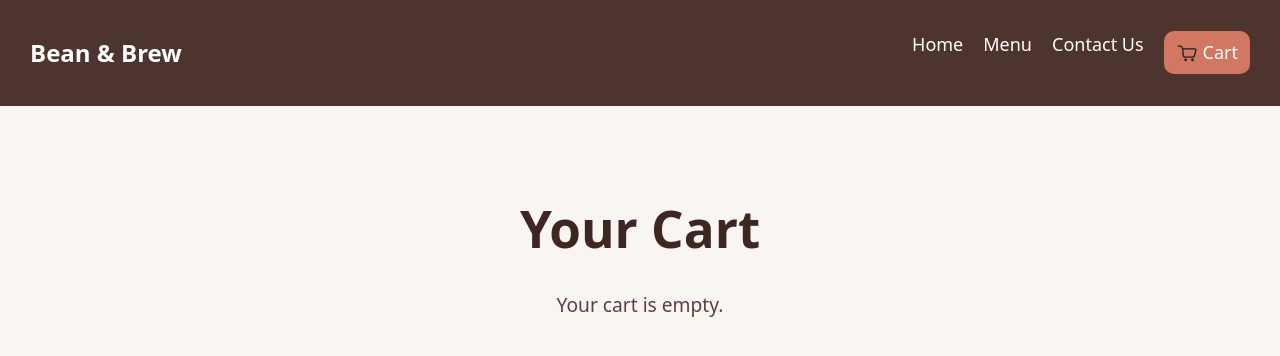
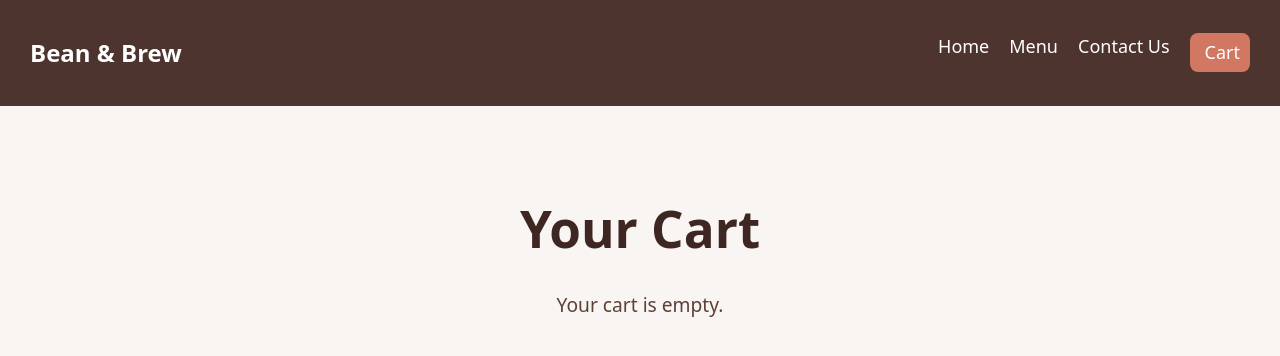
Before and after one commit to Abhavya28/Cafe-Website, a React (Vite) app: page /Cafe-Website/cart in a window 1280 px wide. Shown: the top 356 px of the page. Built offline with nearby package versions, Linux system fonts and the light colour scheme.

Commit message:
edited nav

```diff
--- a/src/Components/Navbar.css
+++ b/src/Components/Navbar.css
@@ -1,7 +1,8 @@
-.navbar {
+/* .navbar {
   display: flex;
   justify-content: space-between;
   align-items: center;
+  justify-items: center;
   padding: 15px 30px;
   background-color: #4e342e;
 }
@@ -32,11 +33,11 @@
   color: #ffcc80;
 }
 
-/* Cart Button */
+
 .cart-btn {
   display: flex;
   align-items: center;
-  gap: 5px; /* Space between SVG and text */
+  gap: 5px;
   color: white;
   background-color: #d27762;
   padding: 8px 12px;
@@ -58,7 +59,7 @@
   color: #4e342e;
 }
 
-/* Item Count Badge */
+
 .cart-count {
   background: #6b4f4f;
   color: white;
@@ -70,3 +71,129 @@
   top: -5px;
   right: -5px;
 }
+
+@media only screen and (max-width: 600px) {
+
+}
+}
+*/
+
+
+/* Navbar base */
+.navbar {
+  display: flex;
+  justify-content: space-between;
+  align-items: center;
+  padding: 15px 30px;
+  background-color: #4e342e;
+  position: relative;
+  z-index: 2000;
+}
+
+.logo {
+  font-size: 24px;
+  font-weight: bold;
+  color: white;
+}
+
+/* Nav links desktop */
+.nav-links {
+  list-style: none;
+  display: flex;
+  gap: 20px;
+  margin: 0;
+  padding: 0;
+}
+
+.nav-links li a {
+  text-decoration: none;
+  color: white;
+  font-size: 18px;
+  font-weight: 500;
+  transition: color 0.3s ease;
+}
+
+.nav-links li a:hover {
+  color: #ffcc80;
+}
+
+/* Cart Button */
+.cart-btn {
+  display: flex;
+  align-items: center;
+  gap: 5px;
+  color: white;
+  background-color: #d27762;
+  padding: 6px 10px;
+  border-radius: 8px;
+  font-weight: bold;
+  position: relative;
+  transition: all 0.3s ease;
+  font-size: 16px;
+}
+
+.cart-btn:hover {
+  background-color: white;
+  color: #4e342e;
+}
+
+.cart-count {
+  background: #6b4f4f;
+  color: white;
+  font-size: 0.75rem;
+  font-weight: bold;
+  padding: 2px 6px;
+  border-radius: 50%;
+  position: absolute;
+  top: -5px;
+  right: -5px;
+}
+
+/* Hamburger button */
+.hamburger {
+  display: none;
+  background: none;
+  border: none;
+  cursor: pointer;
+  z-index: 3000; /* always above nav menu */
+}
+
+.hamburger svg {
+  width: 28px;
+  height: 28px;
+  fill: white;
+}
+
+/* Mobile styles */
+@media (max-width: 768px) {
+  .hamburger {
+    display: block;
+  }
+
+  .nav-links {
+    display: none;
+    flex-direction: column;
+    position: absolute;
+    top: 100%;
+    left: 0;
+    width: 100%;
+    background: #4e342e;
+    padding: 1rem 0;
+    z-index: 2500;
+  }
+
+  .nav-links.open {
+    display: flex;
+  }
+
+  .nav-links li {
+    text-align: center;
+    margin: 12px 0;
+  }
+
+  .cart-btn {
+    justify-content: center;
+    width: 20%;
+    margin: 0 auto;
+  }
+}
--- a/src/Components/Navbar.jsx
+++ b/src/Components/Navbar.jsx
@@ -1,40 +1,104 @@
+// import { Link } from "react-router-dom";
+// import "./Navbar.css";
+// import { useContext } from "react";
+// import { CartContext } from "../Components/CartComponent.jsx";
+
+// function Navbar() {
+//   const { cart } = useContext(CartContext);
+
+//   return (
+//     <nav className="navbar">
+//       <h2 className="logo">Bean & Brew</h2>
+//       <ul className="nav-links">
+//         <li><Link to="/">Home</Link></li>
+//         <li><Link to="/menu">Menu</Link></li>
+//         <li><Link to="/contact">Contact Us</Link></li>
+//         <li>
+//           <Link to="/cart" className="cart-btn">
+//             {/* Cart SVG */}
+//             <svg
+//               xmlns="http://www.w3.org/2000/svg"
+//               viewBox="0 0 32 32"
+//               width="24"
+//               height="24"
+//             >
+//               <defs>
+//                 <style>{`.cls-1{fill:#231f20}`}</style>
+//               </defs>
+//               <g id="cart">
+//                 <path
+//                   className="cls-1"
+//                   d="M29.46 10.14A2.94 2.94 0 0 0 27.1 9H10.22L8.76 6.35A2.67 2.67 0 0 0 6.41 5H3a1 1 0 0 0 0 2h3.41a.68.68 0 0 1 .6.31l1.65 3 .86 9.32a3.84 3.84 0 0 0 4 3.38h10.37a3.92 3.92 0 0 0 3.85-2.78l2.17-7.82a2.58 2.58 0 0 0-.45-2.27zM28 11.86l-2.17 7.83A1.93 1.93 0 0 1 23.89 21H13.48a1.89 1.89 0 0 1-2-1.56L10.73 11H27.1a1 1 0 0 1 .77.35.59.59 0 0 1 .13.51z"
+//                 />
+//                 <circle className="cls-1" cx="14" cy="26" r="2" />
+//                 <circle className="cls-1" cx="24" cy="26" r="2" />
+//               </g>
+//             </svg>
+//             {/* Item count */}
+//             {cart.length > 0 && <span className="cart-count">{cart.length}</span>}
+//             Cart
+//           </Link>
+//         </li>
+//       </ul>
+//     </nav>
+//   );
+// }
+
+// export default Navbar;
+
+
 import { Link } from "react-router-dom";
 import "./Navbar.css";
-import { useContext } from "react";
+import { useContext, useState } from "react";
 import { CartContext } from "../Components/CartComponent.jsx";
 
 function Navbar() {
   const { cart } = useContext(CartContext);
+  const [menuOpen, setMenuOpen] = useState(false);
 
   return (
     <nav className="navbar">
       <h2 className="logo">Bean & Brew</h2>
-      <ul className="nav-links">
-        <li><Link to="/">Home</Link></li>
-        <li><Link to="/menu">Menu</Link></li>
-        <li><Link to="/contact">Contact Us</Link></li>
+
+      {/* Hamburger Button with SVG */}
+      <button
+        className="hamburger"
+        onClick={() => setMenuOpen(!menuOpen)}
+        aria-label="Toggle Menu"
+      >
+        <svg
+          xmlns="http://www.w3.org/2000/svg"
+          viewBox="0 0 50 50"
+          width="28"
+          height="28"
+          fill="#fff"
+        >
+          <path d="M 3 9 A 1.0001 1.0001 0 1 0 3 11 L 47 11 A 1.0001 1.0001 0 1 0 47 9 L 3 9 z M 3 24 A 1.0001 1.0001 0 1 0 3 26 L 47 26 A 1.0001 1.0001 0 1 0 47 24 L 3 24 z M 3 39 A 1.0001 1.0001 0 1 0 3 41 L 47 41 A 1.0001 1.0001 0 1 0 47 39 L 3 39 z"></path>
+        </svg>
+      </button>
+
+      {/* Navigation Links */}
+      <ul className={`nav-links ${menuOpen ? "open" : ""}`}>
         <li>
-          <Link to="/cart" className="cart-btn">
+          <Link to="/" onClick={() => setMenuOpen(false)}>Home</Link>
+        </li>
+        <li>
+          <Link to="/menu" onClick={() => setMenuOpen(false)}>Menu</Link>
+        </li>
+        <li>
+          <Link to="/contact" onClick={() => setMenuOpen(false)}>Contact Us</Link>
+        </li>
+        <li>
+          <Link to="/cart" className="cart-btn" onClick={() => setMenuOpen(false)}>
             {/* Cart SVG */}
-            <svg
-              xmlns="http://www.w3.org/2000/svg"
-              viewBox="0 0 32 32"
-              width="24"
-              height="24"
-            >
-              <defs>
-                <style>{`.cls-1{fill:#231f20}`}</style>
-              </defs>
-              <g id="cart">
-                <path
-                  className="cls-1"
-                  d="M29.46 10.14A2.94 2.94 0 0 0 27.1 9H10.22L8.76 6.35A2.67 2.67 0 0 0 6.41 5H3a1 1 0 0 0 0 2h3.41a.68.68 0 0 1 .6.31l1.65 3 .86 9.32a3.84 3.84 0 0 0 4 3.38h10.37a3.92 3.92 0 0 0 3.85-2.78l2.17-7.82a2.58 2.58 0 0 0-.45-2.27zM28 11.86l-2.17 7.83A1.93 1.93 0 0 1 23.89 21H13.48a1.89 1.89 0 0 1-2-1.56L10.73 11H27.1a1 1 0 0 1 .77.35.59.59 0 0 1 .13.51z"
-                />
-                <circle className="cls-1" cx="14" cy="26" r="2" />
-                <circle className="cls-1" cx="24" cy="26" r="2" />
-              </g>
+            <svg xmlns="http://www.w3.org/2000/svg" viewBox="0 0 32 32">
+              <path
+                d="M29.46 10.14A2.94 2.94 0 0 0 27.1 9H10.22L8.76 6.35A2.67 2.67 0 0 0 6.41 5H3a1 1 0 0 0 0 2h3.41a.68.68 0 0 1 .6.31l1.65 3 .86 9.32a3.84 3.84 0 0 0 4 3.38h10.37a3.92 3.92 0 0 0 3.85-2.78l2.17-7.82a2.58 2.58 0 0 0-.45-2.27zM28 11.86l-2.17 7.83A1.93 1.93 0 0 1 23.89 21H13.48a1.89 1.89 0 0 1-2-1.56L10.73 11H27.1a1 1 0 0 1 .77.35.59.59 0 0 1 .13.51z"
+                fill="#fff"
+              />
+              <circle cx="14" cy="26" r="2" fill="#fff" />
+              <circle cx="24" cy="26" r="2" fill="#fff" />
             </svg>
-            {/* Item count */}
             {cart.length > 0 && <span className="cart-count">{cart.length}</span>}
             Cart
           </Link>
```
